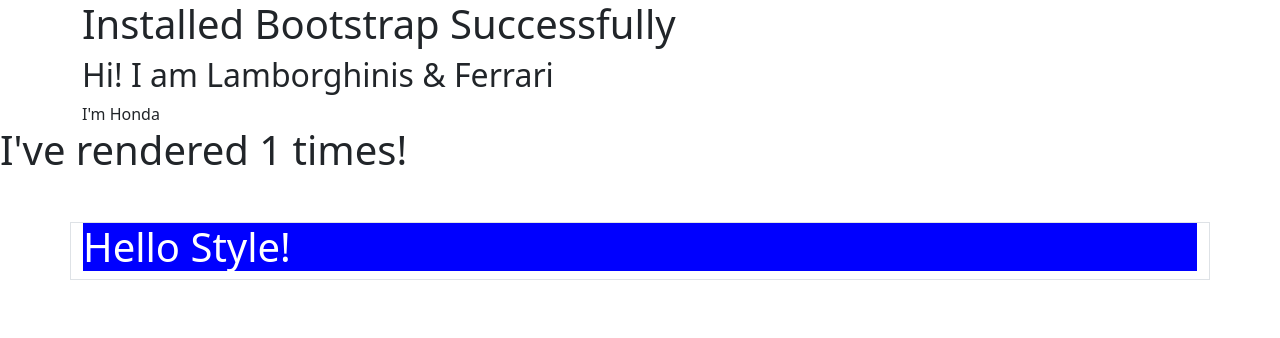
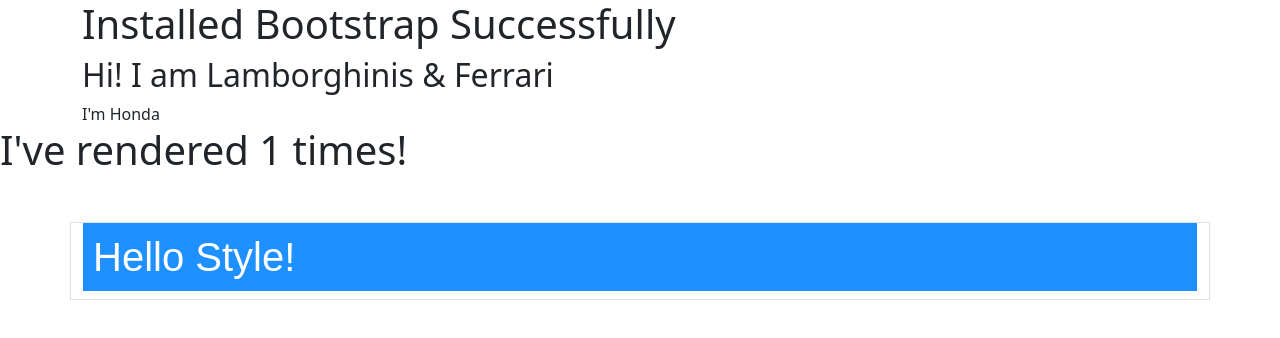
Before and after one commit to Christiannaira/react-project-first, a React (Vite) app: page / in a window 1280 px wide. Shown: the top 338 px of the page. Built offline with nearby package versions, Linux system fonts and the light colour scheme.

Commit message:
feat: Implemented inline css using javascript object

```diff
--- a/src/Styling.tsx
+++ b/src/Styling.tsx
@@ -1,10 +1,17 @@
 
 function Styling() {
+
+    const myStyle = {
+        color: "white",
+        backgroundColor: "Dodgerblue",
+        padding: "10px",
+        fontFamily: 'Sans-Serif'
+    }
 
     return (
         <>
 
-            <h1 style={{color: "white", backgroundColor: "blue"}}>Hello Style!</h1>
+            <h1 style={myStyle}>Hello Style!</h1>
 
         </>
     )
```
